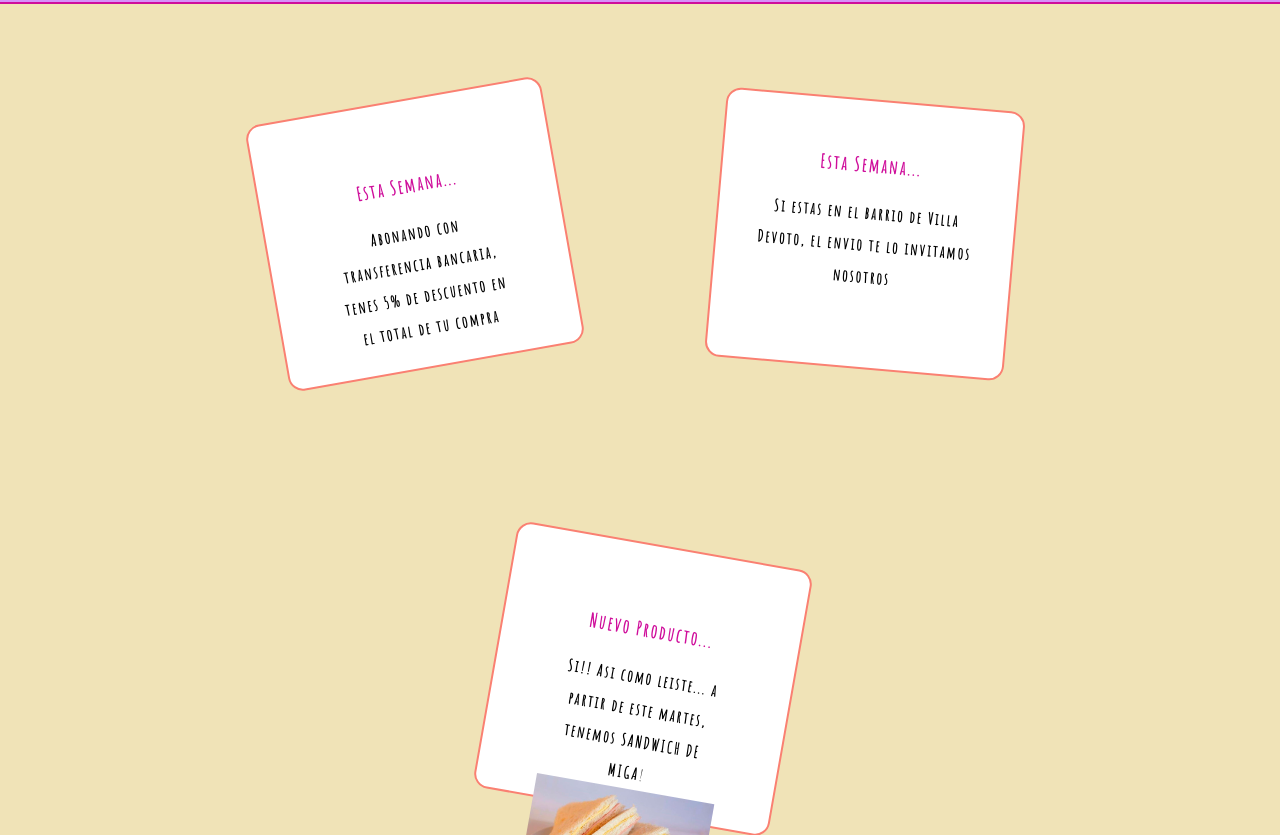
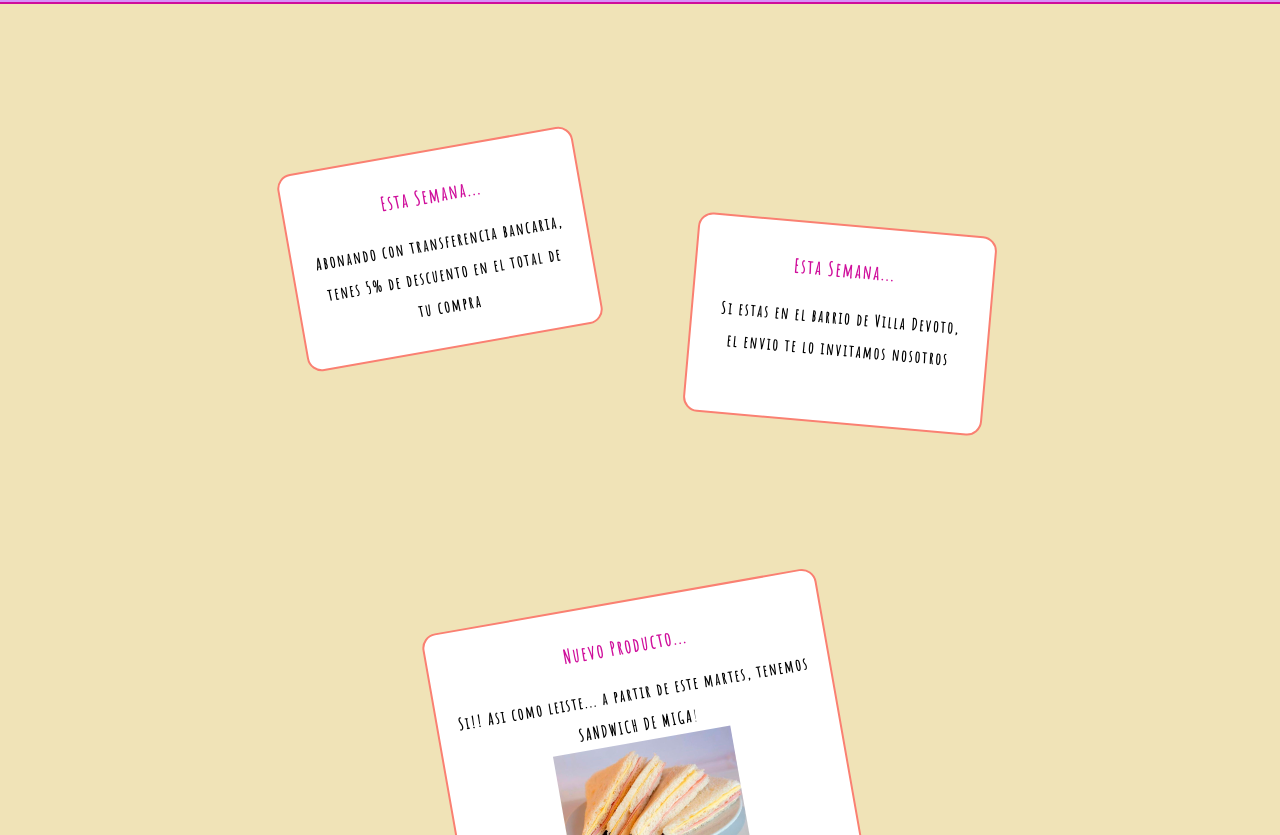
Before and after one commit to micaelagerardi/PF-Gerardi, a website: page index.html in a window 1280 px wide. Shown: the part 112-947 px from the top of the page. Drawn offline with Linux system fonts and the light colour scheme.

Commit message:
index desktop

```diff
--- a/index.html
+++ b/index.html
@@ -79,7 +79,7 @@
     <!--TERMINA HEADER-->
     <hr class="h" />
     <!--EMPIEZA MAIN-->
-    <main class="main">
+    <main>
       <div class="container">
         <article class="__indexcuadros1">
           <b><h3 class="__titulo">Esta Semana...</h3> </b>
--- a/scss/header/_header.scss
+++ b/scss/header/_header.scss
@@ -49,13 +49,11 @@
     color: #85f1f1;
     text-align: center;
     margin-left: 10px;
-  }
-}
-
     @keyframes iluminar {
       0% {
         color: #fff900;
       }
+
       20% {
         color: #1b7fdb;
         text-shadow: none;
@@ -80,3 +78,5 @@
         text-shadow: 10% 0 0 7px #fff900, 0 0 50px #ff6c00;
       }
     }
+  }
+}
--- a/scss/mq/_mq.scss
+++ b/scss/mq/_mq.scss
@@ -82,6 +82,8 @@
 
   .__cuadrocomocomprar {
     display: flex;
+    justify-content: center;
+    align-items: flex-end;
   }
 
   .__cuadrocomocomprar .fotocomocomprar1 {
@@ -149,6 +151,8 @@
 /* VISTA DESKTOP */
 
 @media (min-width: 1024px) {
+  /* HEADER */
+
   .container_header {
     flex-direction: row;
     justify-content: space-between;
@@ -160,18 +164,60 @@
     .header_barranavegacion {
       padding-right: 20px;
     }
+  }
 
-    .main_productos {
-      display: flex;
-      flex-wrap: wrap;
-      grid-template-columns: (4, 1fr);
+  /*INICIO */
+
+  .container {
+    display: flex;
+    flex-direction: row;
+
+    .__indexcuadros1 {
+      transform: rotate(-10deg);
+      padding: 20px;
+      margin-top: 50px;
+      margin-left: 50px;
+      margin-bottom: 100px;
+      height: 200px;
+      width: 300px;
+      justify-content: center;
     }
 
-    .foto_contacto {
-      display: block;
-      width: 20%;
+    .__indexcuadros2 {
+      transform: rotate(5deg);
+      padding: 20px;
+      margin-top: 200px;
+      margin-left: 50px;
+      margin-bottom: 100px;
+      height: 200px;
+      width: 300px;
+      justify-content: center;
+    }
+
+    .__indexcuadros3 {
+      transform: rotate(-10deg);
+      margin-left: 50px;
+      margin-top: 75px;
+      margin-right: 45px;
+      margin-bottom: 100px;
+      height: 300px;
+      width: 400px;
+      padding: 20px;
+      justify-content: center;
     }
   }
+  /* PRODUCTOS */
+
+  .productos {
+    display: grid;
+    grid-template-columns: auto auto auto;
+    margin-left: 120px;
+    margin-right: 120px;
+    margin-bottom: 30px;
+    margin-top: 30px;
+  }
+
+  /* COMO COMPRAR */
 
   .__comocomprar {
     line-height: 2rem;
@@ -189,47 +235,6 @@
     }
   }
 
-  /* CUADROS INDEX */
-
-  .container {
-    display: flex;
-    flex-direction: row;
-
-    .__indexcuadros1 {
-      transform: rotate(-10deg);
-      padding: 60px;
-      margin-top: 75px;
-      margin-left: 50px;
-      margin-bottom: 100px;
-      height: 270px;
-      width: 300px;
-      justify-content: center;
-    }
-
-    .__indexcuadros2 {
-      transform: rotate(5deg);
-      padding: 40px;
-      margin-top: 75px;
-      margin-left: 100px;
-      margin-bottom: 100px;
-      height: 270px;
-      width: 300px;
-      justify-content: center;
-    }
-
-    .__indexcuadros3 {
-      transform: rotate(10deg);
-      margin-left: 50px;
-      margin-top: 75px;
-      margin-right: 45px;
-      margin-bottom: 100px;
-      height: 270px;
-      width: 300px;
-      padding: 60px;
-      justify-content: center;
-    }
-  }
-
   /* ENVIOS */
 
   iframe {
@@ -238,4 +243,11 @@
     display: flex;
     flex-direction: inline;
   }
+
+  /*CONTACTO */
+
+  .foto_contacto {
+    display: block;
+    width: 20%;
+  }
 }
```
Also changed, not shown: css/estilo.css, 1 other file. Lines whose indentation alone changed are shown as unchanged.
